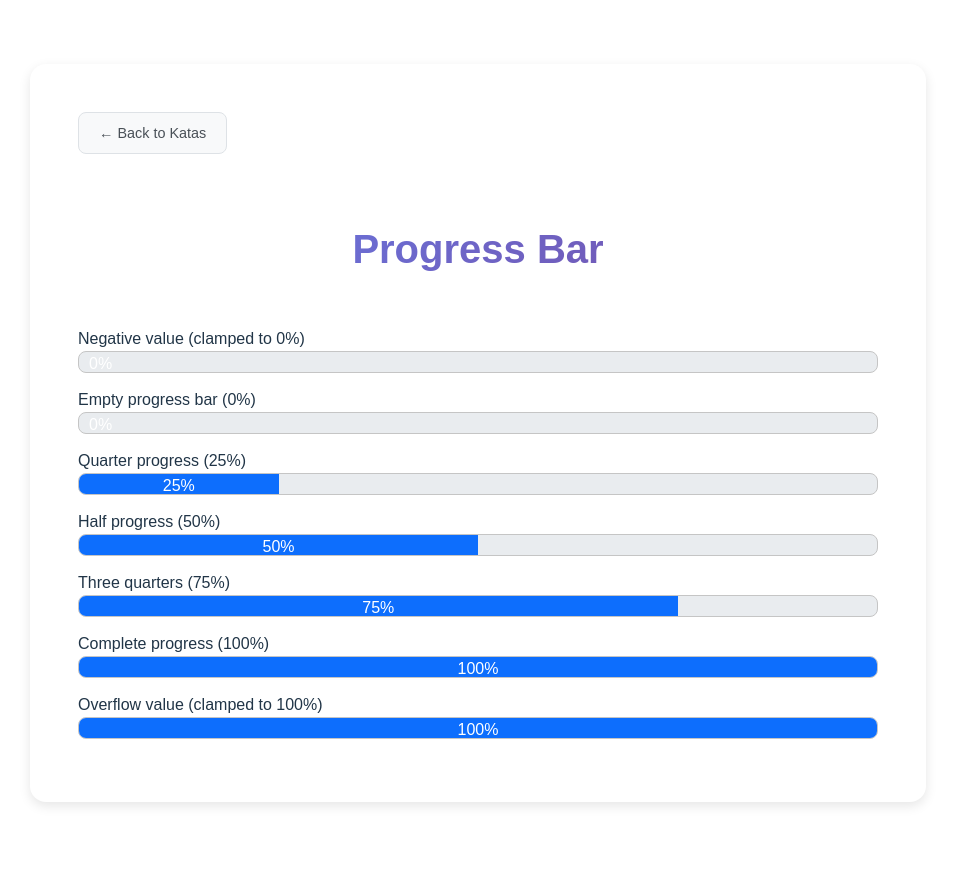
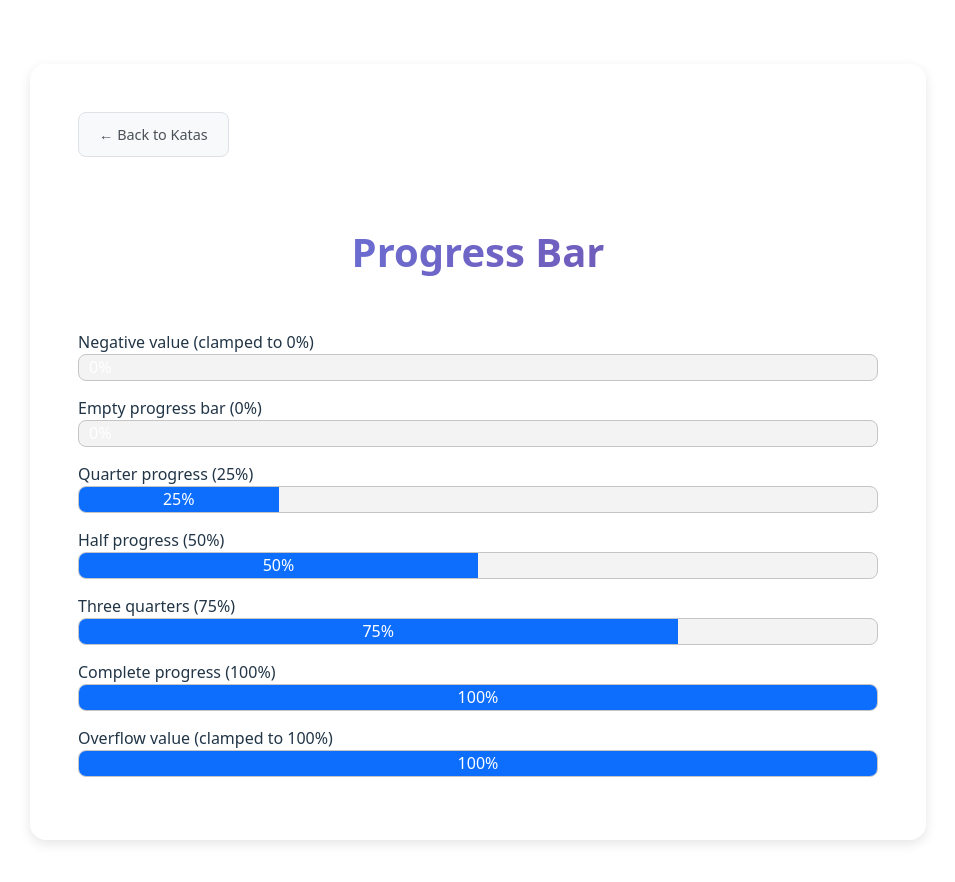
Before and after one commit to bx2h/js-katas, a React (Vite) app: page / in a window 1280 px wide. Both pictures are taken after a click on the button "Try it out →". Shown: the top 882 px of the page, without its empty margins (162-1117 px from the left). Built offline with nearby package versions, Linux system fonts and the light colour scheme.

Commit message:
fix: minor style clean up on progress bar

```diff
--- a/src/components/ProgressBar/style.css
+++ b/src/components/ProgressBar/style.css
@@ -1,12 +1,8 @@
-body {
-    font-family: sans-serif;
-}
-
 .progress {
-    background-color: rgb(233, 236, 239);
+    background-color: #f3f3f3;
     border: 1px solid #c5c5c5;
     border-radius: 8px;
-    height: 20px;
+    height: 25px;
     overflow: hidden;
     margin-bottom: 15px;
 }
```
